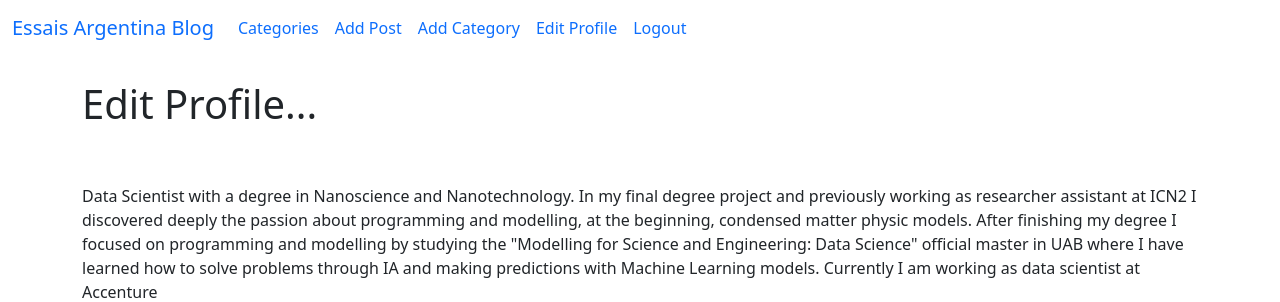
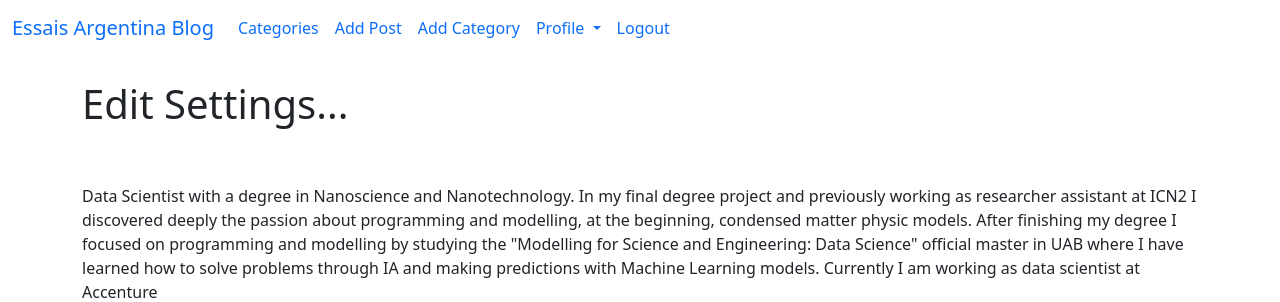
Before and after one commit to colas98/BlogDjangoArg, a Django app: page /members/edit_profile/ in a window 1280 px wide. Shown: the top 302 px of the page. Run offline with Django 4.2, Linux system fonts and the light colour scheme; a user stored in the database is signed in; data comes from the database, SQL or seed files in the repository; both versions use the stored data as it was after the commit; some libraries are stand-ins or nearby versions.

Commit message:
class 31

```diff
--- a/ablog/members/templates/registration/edit_profile.html
+++ b/ablog/members/templates/registration/edit_profile.html
@@ -2,7 +2,7 @@
 {% block title %}Edit Profile{% endblock %}
 {% block content %}
 
-<h1>Edit Profile...</h1>
+<h1>Edit Settings...</h1>
 <br/><br/>
 
 {{ user.profile.bio }}
--- a/ablog/members/urls.py
+++ b/ablog/members/urls.py
@@ -1,5 +1,5 @@
 from django.urls import path
-from .views import UserRegisterView, UserEditView, PasswordsChangeView, ShowProfilePageView
+from .views import UserRegisterView, UserEditView, PasswordsChangeView, ShowProfilePageView, EditProfilePageView
 # from django.contrib.auth import views as auth_views
 from . import views
 urlpatterns = [
@@ -8,5 +8,6 @@ urlpatterns = [
     # path('password/', auth_views.PasswordChangeView.as_view(template_name = 'registration/change-password.html')),
     path('password/', PasswordsChangeView.as_view(template_name = 'registration/change-password.html')),
     path('password_success/', views.password_success, name ="password_success"),
-    path('<int:pk>/profile/', ShowProfilePageView.as_view(), name='show_profile_page')
+    path('<int:pk>/profile/', ShowProfilePageView.as_view(), name='show_profile_page'),
+    path('<int:pk>/edit_profile_page/', EditProfilePageView.as_view(), name='edit_profile_page'),
 ]
--- a/ablog/members/views.py
+++ b/ablog/members/views.py
@@ -7,6 +7,11 @@ from django.urls import reverse_lazy
 from .forms import SignUpForm, EditProfileForm, PasswordChangingForm
 from theblog.models import Profile
 
+class EditProfilePageView(generic.UpdateView):
+    model = Profile
+    template_name = 'registration/edit_profile_page.html'
+    fields = ['bio', 'profile_pic', 'website_url', 'instagram_url']
+    success_url = reverse_lazy('home')
 class ShowProfilePageView(DetailView):
     model = Profile
     template_name = 'registration/user_profile.html'
@@ -24,6 +29,7 @@ class PasswordsChangeView(PasswordChangeView):
     success_url = reverse_lazy('password_success')
     # success_url = reverse_lazy('home')
 
+
 def password_success(request):
     return render(request, 'registration/password_success.html', {})
 class UserRegisterView(generic.CreateView):
--- a/ablog/theblog/templates/base.html
+++ b/ablog/theblog/templates/base.html
@@ -51,10 +51,16 @@
           <li class="nav-item">
             <a class="nav-link" href="{% url 'add_category'%}">Add Category</a>
           </li>
-
-          <li class="nav-item">
-          <a class="nav-link" href="{% url 'edit_profile'%}">Edit Profile</a>
-          </li>
+             <li class="nav-item dropdown">
+          <a class="nav-link dropdown-toggle" href="#" id="navbarDropdownMenuLink" role="button" data-bs-toggle="dropdown" aria-expanded="false">
+            Profile
+          </a>
+          <ul class="dropdown-menu dropdown-menu" aria-labelledby="navbarDropdownMenuLink">
+            <li><a class="dropdown-item" href="{% url 'edit_profile' %}">Edit Settings </a></li>
+            <li><a class="dropdown-item" href="{% url 'edit_profile_page' user.profile.id %}">Edit Profile Page</a></li>
+            <li><a class="dropdown-item" href="{% url 'show_profile_page' user.profile.id %}">Show Profile Page</a></li>
+          </ul>
+        </li>
 
           <li class="nav-item">
             <a class="nav-link" href="{% url 'logout'%}">Logout</a>
```
Also changed, not shown: ablog/members/templates/registration/edit_profile_page.html (added, +25 -0 lines), ablog/db.sqlite3.
